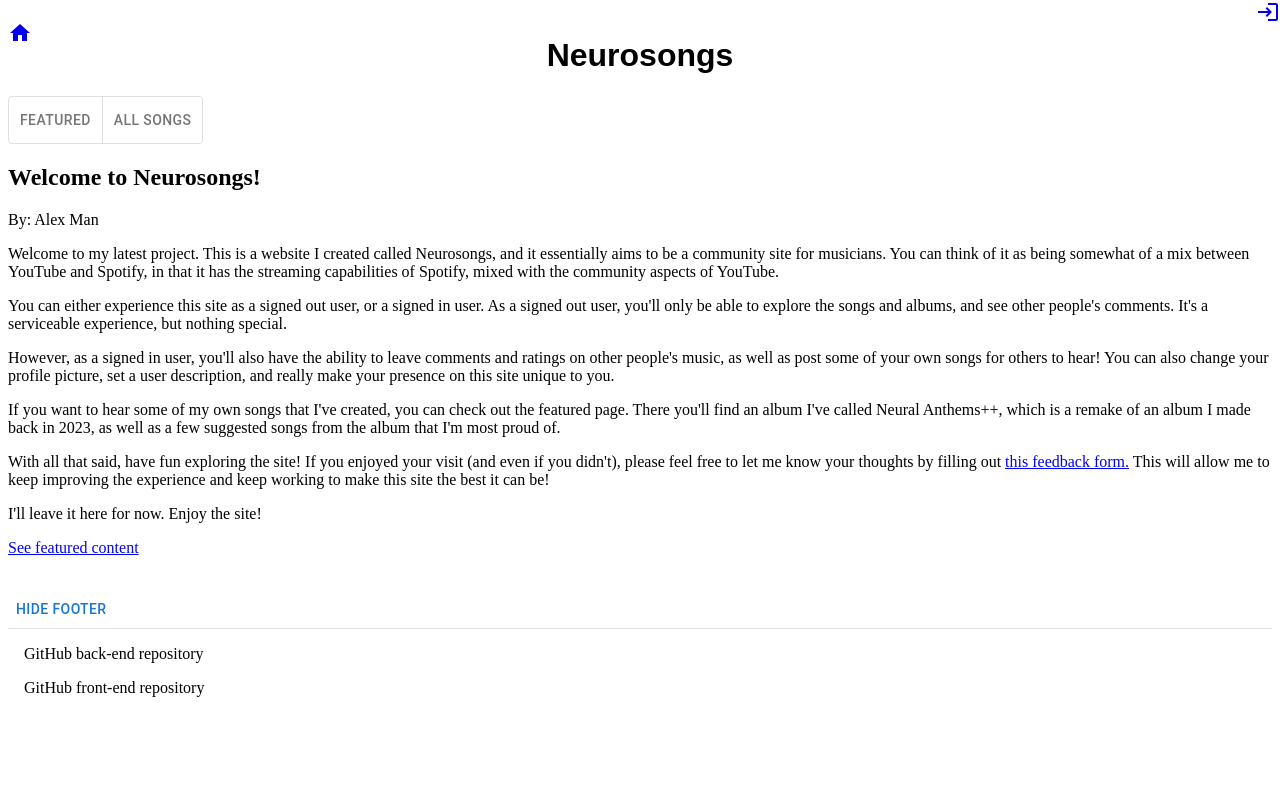
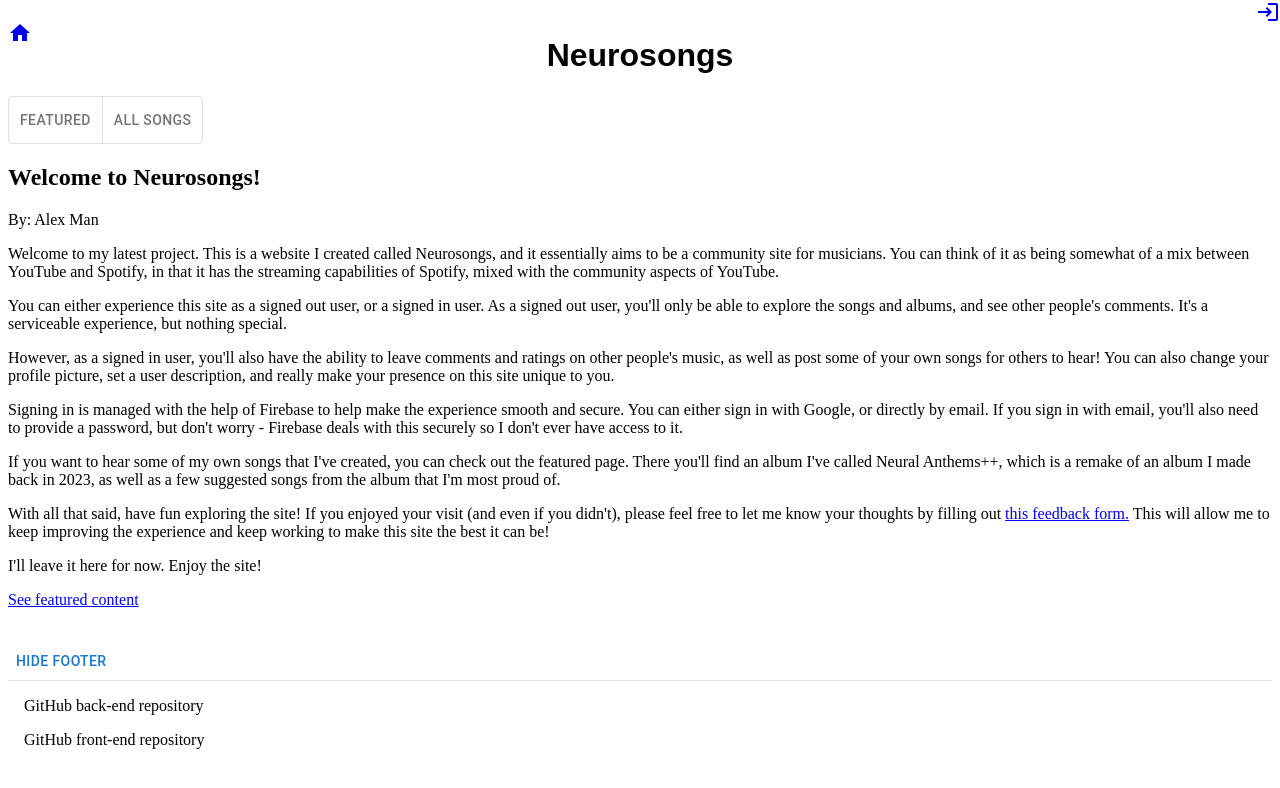
Before and after one commit to AlexMan123456/neurosongs-front-end, a React (Vite) app: page / in a window 1280 px wide. Shown: the top 788 px of the page. Built offline with nearby package versions, Linux system fonts and the light colour scheme; no server answers.

Commit message:
Added extra bit about Firebase's role in authentication

```diff
--- a/src/components/Homepage.jsx
+++ b/src/components/Homepage.jsx
@@ -12,6 +12,8 @@ function Homepage(){
 
             <p>However, as a signed in user, you'll also have the ability to leave comments and ratings on other people's music, as well as post some of your own songs for others to hear! You can also change your profile picture, set a user description, and really make your presence on this site unique to you.</p>
 
+            <p>Signing in is managed with the help of Firebase to help make the experience smooth and secure. You can either sign in with Google, or directly by email. If you sign in with email, you'll also need to provide a password, but don't worry - Firebase deals with this securely so I don't ever have access to it.</p>
+
             <p>If you want to hear some of my own songs that I've created, you can check out the featured page. There you'll find an album I've called Neural Anthems++, which is a remake of an album I made back in 2023, as well as a few suggested songs from the album that I'm most proud of.</p>
 
             <p>With all that said, have fun exploring the site! If you enjoyed your visit (and even if you didn't), please feel free to let me know your thoughts by filling out <StyledLink to="https://docs.google.com/forms/d/e/1FAIpQLScILg15VZOUU-JwXj9nh5amvmOP35VE_cGz4BIAMRzzA8Alkw/viewform?usp=dialog">this feedback form.</StyledLink> This will allow me to keep improving the experience and keep working to make this site the best it can be!</p>
```
